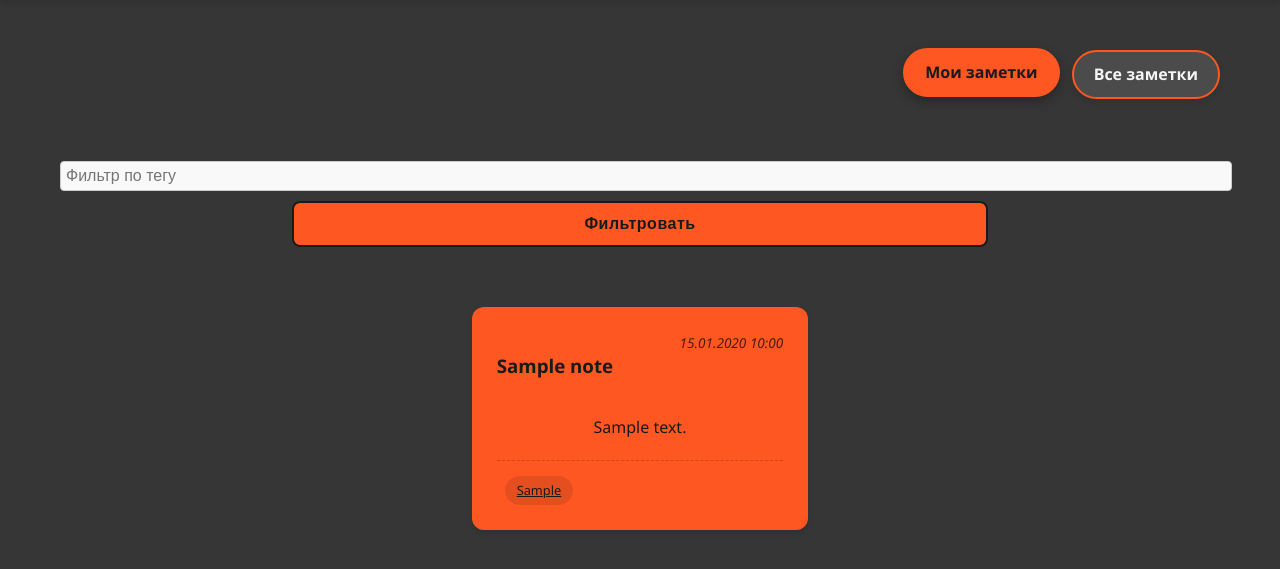
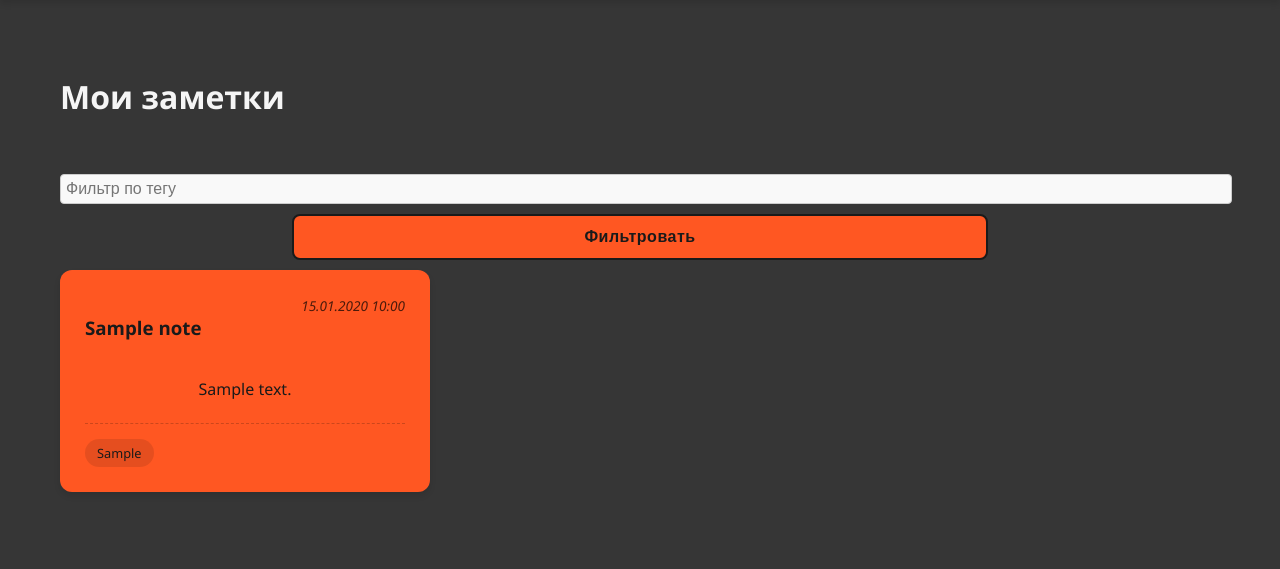
Before and after one commit to PetrStroganov/QuickNotes, a Flask app: page / in a window 1280 px wide. Shown: the part 76-645 px from the top of the page. Run offline with Flask 3, Linux system fonts and the light colour scheme; a user stored in the database is signed in; tables that the repository leaves empty hold one stand-in row (values such as "Sample post").

Commit message:
исправление ошибок

```diff
--- a/app.py
+++ b/app.py
@@ -35,7 +35,7 @@ def index():
 @login_required
 def all_notes():
     tag = request.args.get('tag')
-    query = db.select(Note).filter(Note.is_private == False)
+    query = db.select(Note)
     if tag:
         query = query.filter(Note.tags.ilike(f"%{tag}%"))
     notes = db.session.scalars(query.order_by(Note.created_at.desc())).all()
@@ -51,7 +51,6 @@ def add_note():
                 title=form.title.data,
                 content=form.content.data,
                 tags=form.tags.data,
-                is_private=form.is_private.data,
                 user_id=current_user.id
             )
 
--- a/forms.py
+++ b/forms.py
@@ -1,7 +1,6 @@
 from flask_wtf import FlaskForm
 from wtforms import StringField, PasswordField, TextAreaField
 from wtforms.validators import DataRequired, Email, Length
-from wtforms import BooleanField
 
 
 class RegistrationForm(FlaskForm):
@@ -32,4 +31,3 @@ class NoteForm(FlaskForm):
     tags = StringField('Теги (через запятую)', validators=[
         Length(max=100, message="Максимум 100 символов")
     ])
-    is_private = BooleanField('Приватная заметка')
--- a/static/style.css
+++ b/static/style.css
@@ -297,7 +297,6 @@ nav {
     display: grid;
     grid-template-columns: repeat(auto-fill, minmax(300px, 1fr));
     gap: 25px;
-    margin: 50px;
 }
 
 .note-card {
--- a/templates/add_note.html
+++ b/templates/add_note.html
@@ -30,11 +30,6 @@
             {% endfor %}
         </div>
 
-        <div class="form-group">
-            {{ form.is_private.label }}
-            {{ form.is_private() }}
-        </div>
-
 
         <button type="submit" class="btn">Создать заметку</button>
 
--- a/templates/notes.html
+++ b/templates/notes.html
@@ -3,12 +3,7 @@
 {% block content %}
 <div class="notes-container">
     <div class="notes-header">
-        <h1>{{ page_title }}</h1>
-        <div class="tabs">
-            <a href="{{ url_for('index') }}" class="tab {% if request.endpoint == 'index' %}active{% endif %}">Мои заметки</a>
-            <a href="{{ url_for('all_notes') }}" class="tab {% if request.endpoint == 'all_notes' %}active{% endif %}">Все заметки</a>
-
-        </div>
+        <h1>Мои заметки</h1>
     </div>
 
     <!-- Форма фильтрации по тегу -->
@@ -37,8 +32,7 @@
                 {% if note.tags %}
                 <div class="note-tags">
                     {% for tag in note.tags.split(',') %}
-                    {% set clean_tag = tag.strip() %}
-                    <a href="{{ url_for(request.endpoint, tag=clean_tag) }}" class="tag">{{ clean_tag }}</a>
+                    <span class="tag">{{ tag.strip() }}</span>
                     {% endfor %}
                 </div>
                 {% endif %}
@@ -48,7 +42,7 @@
     </div>
     {% else %}
     <div class="empty-notes">
-        <h1>Заметки не найдены</h1>
+        <h1>У вас пока нет заметок</h1>
     </div>
     {% endif %}
 </div>
```
